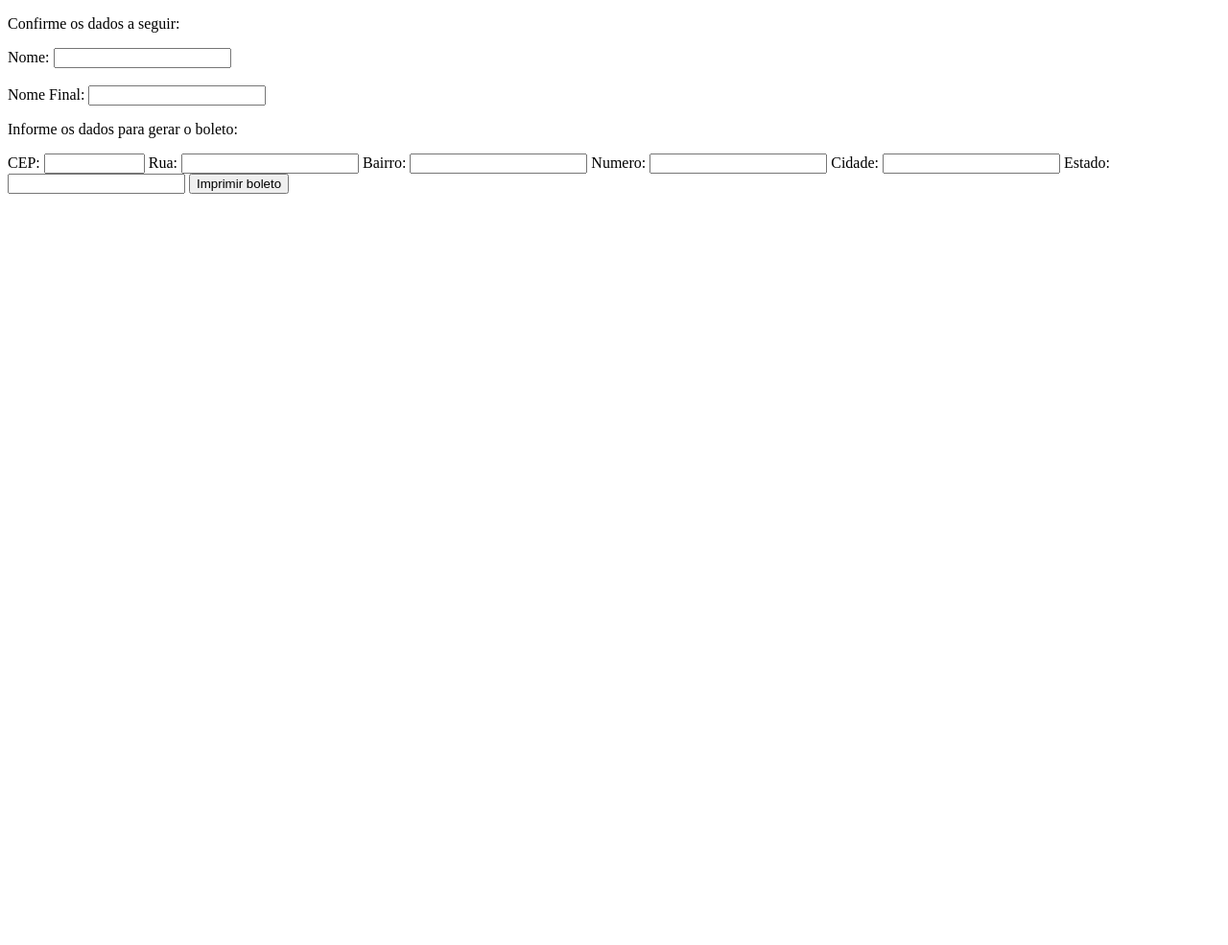
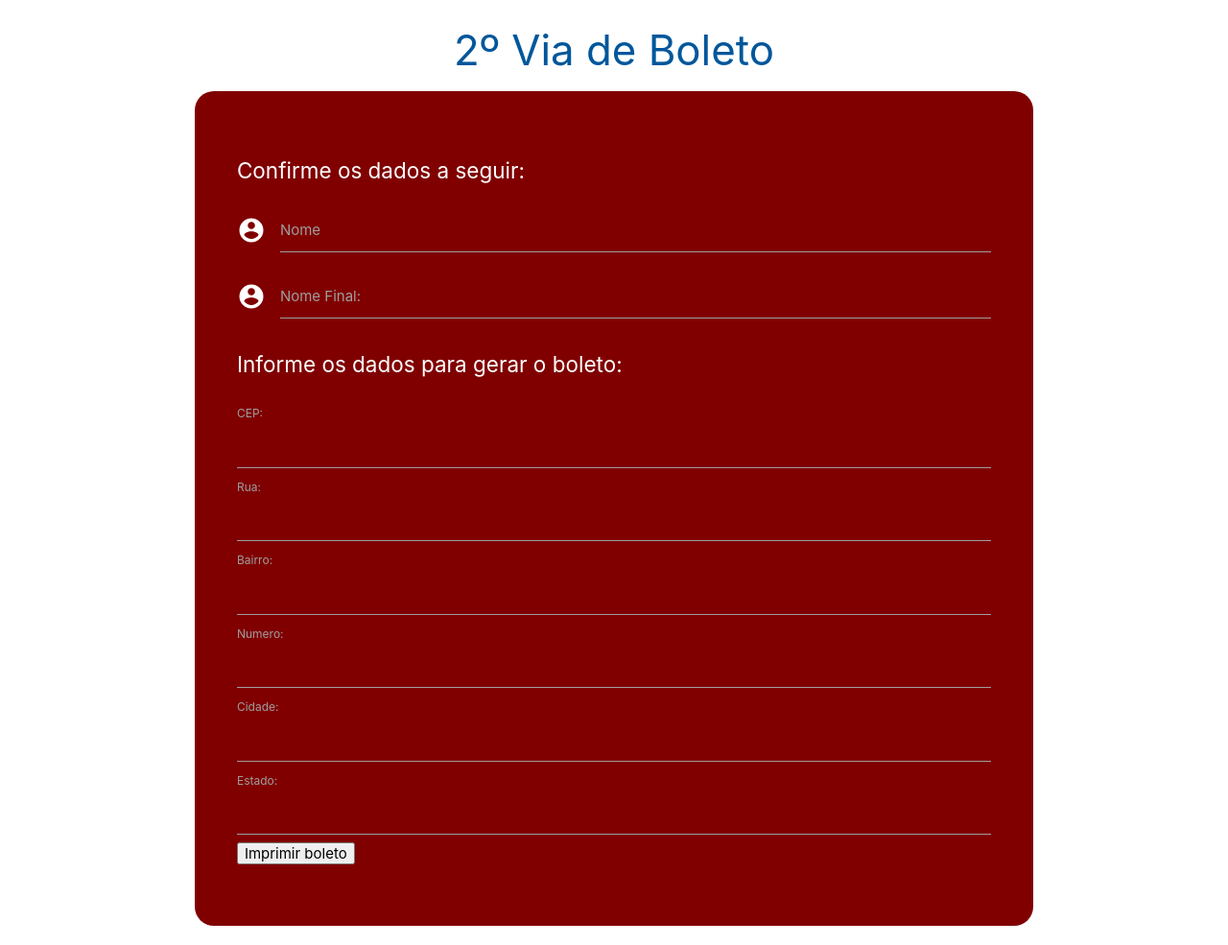
Before and after one commit to laripaiva/NeWay, a PHP site: page /user/segunda-via.php in a window 1280 px wide. Shown: the whole page at 96% size. Before the commit the page ends 202 px from the top, so only its background shows below. Run offline with PHP 8.4, Linux system fonts and the light colour scheme; some libraries are stand-ins or nearby versions.

Commit message:
[style] making some style for second boleto

```diff
--- /dev/null
+++ b/user/css/segundavia.css
@@ -0,0 +1,13 @@
+.formu{
+	padding: 5%;
+	background-color: #800000;
+	color: white;
+	border-radius: 20px;
+}
+h3{
+	color: #01579b;
+}
+
+p{
+	font-size: 1.5rem;
+}
--- a/user/segunda-via.php
+++ b/user/segunda-via.php
@@ -10,27 +10,38 @@ $nomef = filter_input(INPUT_GET, 'sobrenome');
 <!DOCTYPE html>
 <html lang="pt-br">
 <head>
-        <meta charset="UTF-8">
-        <title>Segunda Via</title>
-        <link rel="stylesheet" href="css/reset.css" />
-        <link rel="stylesheet" href="css/admin.css" />
-        <link rel="stylesheet" type="text/css" href="css\style.css" />
-        <script type="text/javascript" src="./js/cep.js"></script>
+    <meta charset="utf-8">
+    <meta name="viewport" content="width=device-width, initial-scale=1.0"/>
+    <title>NeWay - Boleto</title>
+    <link rel="shortcut icon" href="media/neway2.png" type="image/x-icon"/>
+    <link href="https://fonts.googleapis.com/css?family=Roboto" rel="stylesheet">
+    <link rel="stylesheet" href="https://cdnjs.cloudflare.com/ajax/libs/materialize/1.0.0-beta/css/materialize.min.css">
+    <link href="https://fonts.googleapis.com/icon?family=Material+Icons" rel="stylesheet">
+    <link rel="stylesheet" href="css/segundavia.css">
+</head>
 
-    </head>
 <body class="login">
-    <form name="ConfirmForm" action="..\_app\Models\boleto_itau.php" method="post">
+    <div class="container">
+        <div class="row">
+            <div class="col l12">
+                <h3 class="center-align "> 2º Via de Boleto</h3>
+                <form name="ConfirmForm" class="formu" action="..\_app\Models\boleto_itau.php" method="post">
+
                     <p>Confirme os dados a seguir: </p>
-        <label>
-            <span>Nome: </span>
-            <input type="text" name="nome" value="<?php echo $nome;?>"/>
-        </label>
-        <br><br>
-        <label>
-            <span>Nome Final:</span>
+
+                    <div class="input-field ">
+                        <i class="material-icons prefix">account_circle</i>
+                        <input id="name" type="text" name="nome" value="<?php echo $nome;?>"/>
+                        <label for="name">Nome</label>
+                    </div>
+                    <div class="input-field ">
+                        <i class="material-icons prefix">account_circle</i>
                         <input type="text" name="nome_final" value="<?php echo $nomef;?>"/>
-        </label>
+                        <label for="nome_final">Nome Final:</label>
+                    </div>
                     <p>Informe os dados para gerar o boleto: </p>
+                    <div class="row">
+                        <div class="col l12">
                             <label>
                                 <span>CEP:</span>
                                 <input type="text" name="CEP" id="cep" value="" size="10" maxlength="9"
@@ -58,6 +69,14 @@ $nomef = filter_input(INPUT_GET, 'sobrenome');
                                 <input type="text" name="estado" id="uf"/>
                             </label>
                             <input type="submit" name="UserRegister" value="Imprimir boleto"/>
+                        </div>
+                    </div>
                 </form>
+            </div>
+        </div>
+    </div>
+    <script type="text/javascript" src="./js/cep.js"></script>
+    <script src="js/jquery-3.3.1.js" type="text/javascript" charset="utf-8" async defer></script>
+    <script src="js/materialize.js"></script>
 </body>
 </html>
```
Lines whose indentation alone changed are shown as unchanged.
